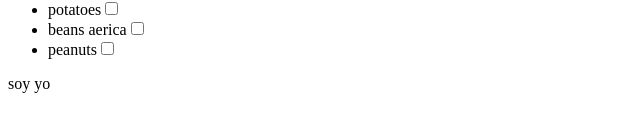
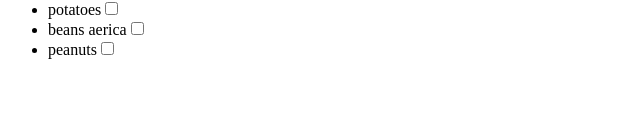
Before and after one commit to natalieacevedo/what-s-in-your-fridge, a React (Create React App) app: page / in a window 1280 px wide. Shown: the part 615-746 px from the top of the page, without its empty margins (0-640 px from the left). Built offline with nearby package versions, Linux system fonts and the light colour scheme.

Commit message:
displayed ingredients selected in spam

```diff
--- a/src/components/IngredientSelected.js
+++ b/src/components/IngredientSelected.js
@@ -1,22 +1,19 @@
 import React from "react";
 
-function IngredientSelected({noFilter, cambiarFilter,selected}) {
+function IngredientSelected({ingredients}) {
 
-    // noFilter.forEach(el => el.estado = selected).filter(el => el.estado !== false);
-
-    //  noFilter.forEach(el => el.estado = selected)
-
-    // cambiarFilter(a);
-    // console.log(noFilter);
-
+    console.log(ingredients);
 
 
     return (
-        <div>soy yo</div>
+        <div>
+            {ingredients.map(el => <span>{`${el} `}</span>)
+
+            }
+        </div>
     )
 
-
-}
+};
 
 
 
```
